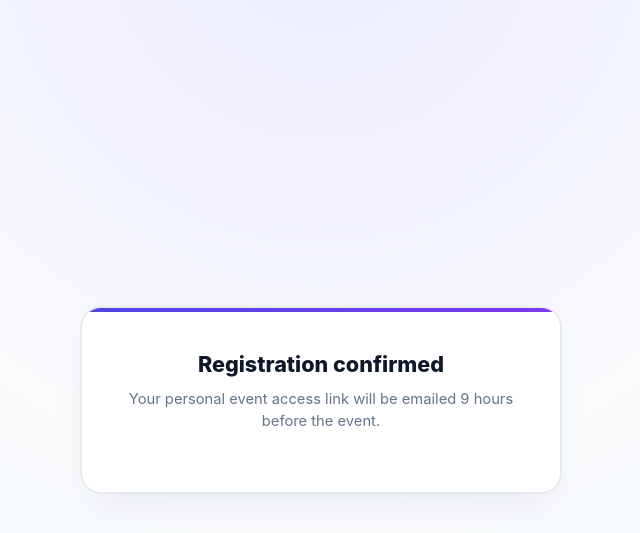
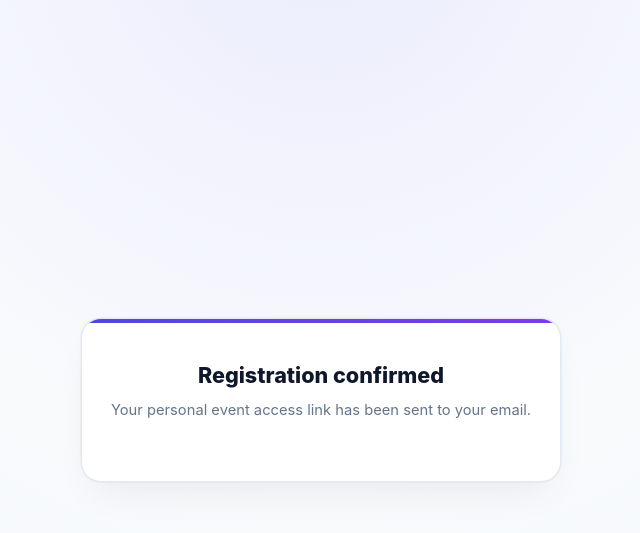
Before and after one commit to VahhabBM/webRTC-project, a Django app: page /registration/check-email/ in a window 1280 px wide. Shown: the top 533 px of the page, without its empty margins (319-959 px from the left). Run offline with Django 5.2, Linux system fonts and the light colour scheme; parts of the project's set-up code (start-up, migrations or seed data) failed here and were passed over.

Commit message:
feat: update confirmation copy to reflect instant email delivery and sort stats by percentage descending

```diff
--- a/apps/registration/templates/registration/verify_result.html
+++ b/apps/registration/templates/registration/verify_result.html
@@ -19,12 +19,8 @@
     <div style="background: #ecfdf5; border: 1px solid #a7f3d0; border-radius: 14px; padding: 18px; font-size: 0.9rem; color: #065f46; line-height: 1.6;">
       {% if verification_message %}
         {{ verification_message }}
-      {% elif access_link_email_sent %}
-        Your email is verified and your registration is complete. Your personal event access link has been sent in a separate email.
-      {% elif access_link_email_scheduled %}
+      {% else %}
         Your email is verified and your registration is complete. Your personal event access link has been sent to your email.
-      {% else %}
-        Your email is verified. Please contact the event organizer for your event access details.
       {% endif %}
     </div>
   </div>
--- a/apps/registration/views.py
+++ b/apps/registration/views.py
@@ -342,21 +342,10 @@ def verify_email_view(request, token):
             "Your place is not confirmed unless you accept an invitation."
         )
     else:
-        if access_link_email_sent:
-            verification_message = (
-                "Your email is verified and your registration is complete. "
-                "Your personal event access link has been sent in a separate email."
-            )
-        elif access_link_email_scheduled:
-            verification_message = (
-                "Your email is verified and your registration is complete. "
-                "Your personal event access link will be emailed 9 hours before the event starts."
-            )
-        else:
-            verification_message = (
-                "Your email is verified and your registration is complete. "
-                "Please contact the event organizer for your event access details."
-            )
+        verification_message = (
+            "Your email is verified and your registration is complete. "
+            "Your personal event access link has been sent to your email."
+        )
 
     if is_json_request:
         return JsonResponse(
@@ -417,7 +406,7 @@ def check_email_view(request):
             "completion_message": (
                 "We will email you if a place becomes available."
                 if request.GET.get("status") == RegistrationStatus.WAITLISTED
-                else "Your personal event access link will be emailed 9 hours before the event."
+                else "Your personal event access link has been sent to your email."
             ),
         },
         status=200,
```
Also changed, not shown: apps/events/admin.py (+6 -1 lines), tests/test_client_feature_sprint2.py (+32 -0 lines).
